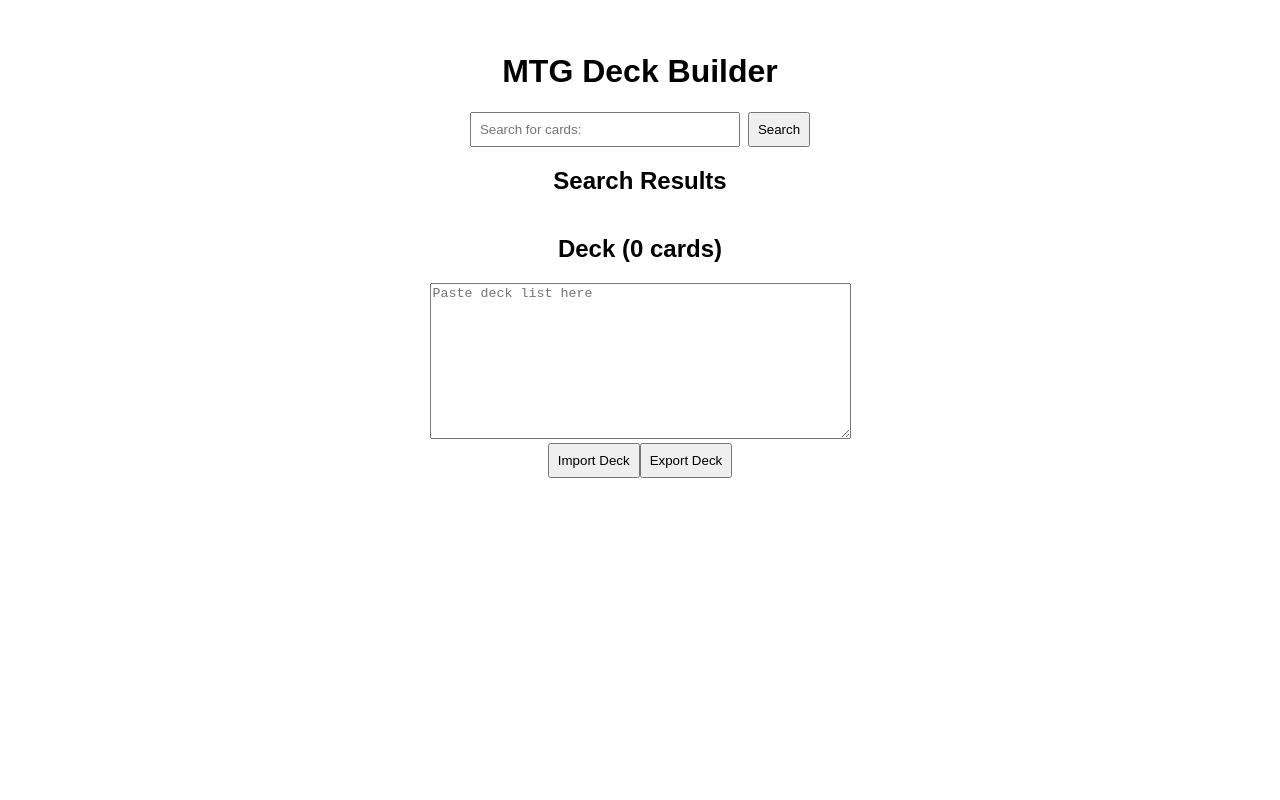
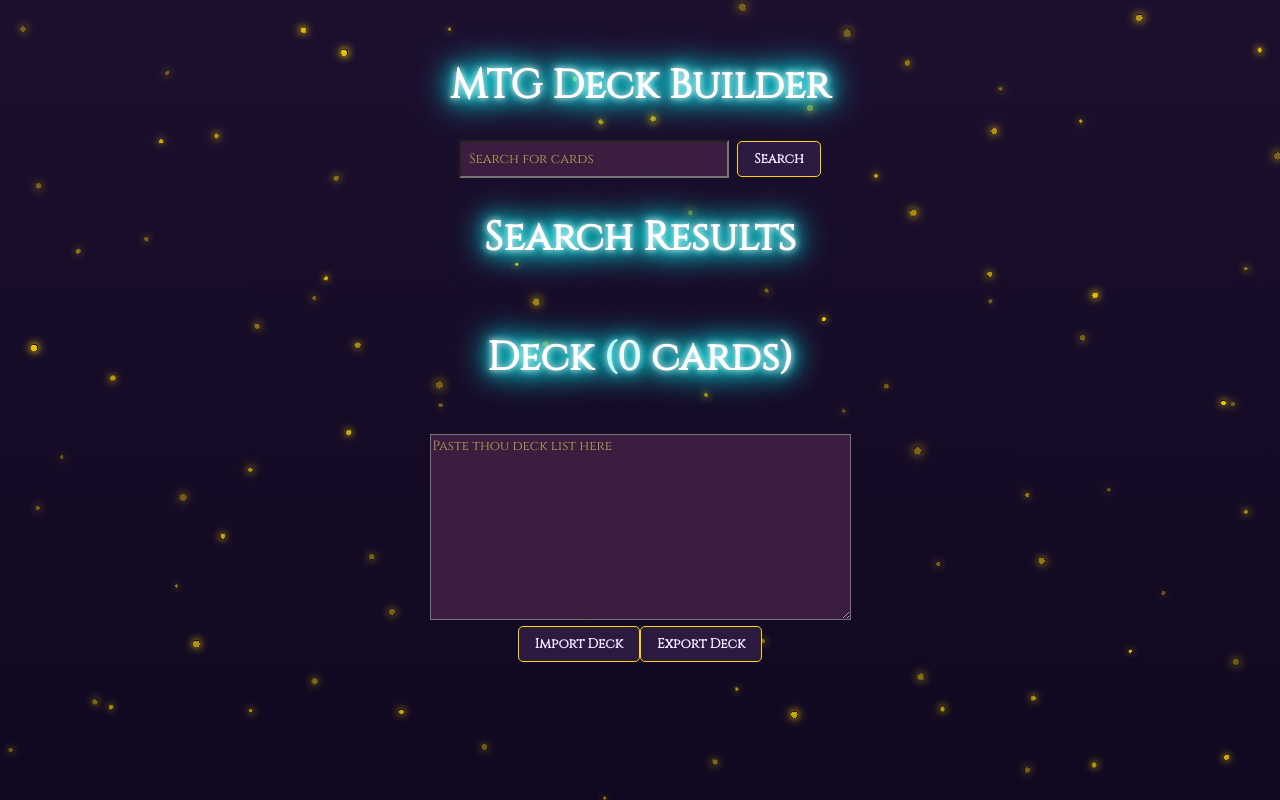
Before and after one commit to jakecumber1/mtg_deck_builder, a React (Create React App) app: page / in a window 1280 px wide. Built offline with nearby package versions, Linux system fonts and the light colour scheme.

Commit message:
stylized website with css, edited the preview and title of page in index

```diff
--- a/public/index.html
+++ b/public/index.html
@@ -1,15 +1,20 @@
 <!DOCTYPE html>
 <html lang="en">
   <head>
+    <title>MTGDeckBuilder</title>
+    <meta name="description" content="Magic the gathering deck builder, cosmic themed, but not as awesome as the bowling variety." />
+    <meta name="theme-color" content="#2c1a47" />
+
+    <!-- Open Graph, used for sending links of the site -->
+    <meta property="og:title" content="StarDeck" />
+    <meta property="og:description" content="Build your cosmic deck in a glowing universe of stars." />
+    <meta property="og:image" content="%PUBLIC_URL%/preview.png" />
+    <meta property="og:url" content="https://yourdomain.com" />
+    <meta property="og:type" content="website" />
+
     <meta charset="utf-8" />
-    <link rel="icon" href="%PUBLIC_URL%/favicon.ico" />
     <meta name="viewport" content="width=device-width, initial-scale=1" />
     <meta name="theme-color" content="#000000" />
-    <meta
-      name="description"
-      content="Web site created using create-react-app"
-    />
-    <link rel="apple-touch-icon" href="%PUBLIC_URL%/logo192.png" />
     <!--
       manifest.json provides metadata used when your web app is installed on a
       user's mobile device or desktop. See https://developers.google.com/web/fundamentals/web-app-manifest/
--- a/src/App.css
+++ b/src/App.css
@@ -1,17 +1,141 @@
+@import url('https://fonts.googleapis.com/css2?family=Cinzel&display=swap');
 .App {
   text-align: center;
   padding: 2rem;
-  font-family: Arial, sans-serif;
+  font-family: 'Cinzel', serif;
+}
+/*DAY 3: we want to handle the theming of our website so here we are in the
+lines of the styling sheet.
+By the end of today I'm trying to get a dark purply background, some funky wizard font,
+and a decent UI feature I've been thinking about since day 1*/
+
+body {
+  background: linear-gradient(to bottom, #1c0f2e, #100820);
+  color: #f2f2f2;
+  font-family: 'Cinzel', serif;
+  min-height: 100vh;
+  margin: 0;
+  padding: 0;
+  background-repeat: no-repeat;
+  background-size: cover;
+  background-attachment: fixed;
+}
+body::before {
+  content: '';
+  position: fixed;
+  top: 0;
+  left: 0;
+  width: 100%;
+  height: 100%;
+  pointer-events: none;
+  background: transparent;
+}
+
+/*write a class with styling for our background stars*/
+.star-container {
+  position: fixed;
+  top: 0;
+  left: 0;
+  width: 100vw;
+  height: 100vh;
+  z-index: -1;
+  pointer-events: none;
+  overflow: hidden;
+}
+/*container for holding our stars*/
+/*Animation for making stars twinkle*/
+@keyframes twinkle {
+  0%, 100% {opacity: 0.9; transform: scale(1);}
+  50% {opacity: 0.4; transform: scale(1.2);}
+}
+.star {
+  position: absolute;
+  width: 8px;
+  height: 8px;
+  background: radial-gradient(circle, gold 40%, transparent 40%);
+  transform: rotate(45deg);
+  box-shadow: 0 0 6px gold, 0 0 12px gold;
+  border-radius: 50%;
+  animation: twinkle 3s infinite ease-in-out;
+}
+
+.star::before, .star::after {
+  content: '';
+  position: absolute;
+  top: -50%;
+  left: 0;
+  width: 100%;
+  height: 200%;
+  background: radial-gradient(circle, gold 40%, transparent 40%);
+  transform: rotate(60deg);
+  border-radius: 50%;
+}
+.star::after {
+  transform: rotate(120deg);
+}
+
+/*bonus for day 3, headers which glow*/
+.glow {
+  font-size: 2.5rem;
+  font-weight: bold;
+  color: #fff;
+  text-align: center;
+  text-shadow:
+  0 0 5px #fff,
+  0 0 10px #0ff,
+  0 0 20px #0ff,
+  0 0 30px #0ff,
+  0 0 40px #0ff;
+  animation: pulseGlow 2s infinite ease-in-out;
+}
+@keyframes pulseGlow {
+  0%, 100% {
+    text-shadow:
+      0 0 5px #fff,
+      0 0 10px #0ff,
+      0 0 20px #0ff,
+      0 0 30px #0ff,
+      0 0 40px #0ff;
+  }
+  50% {
+    text-shadow:
+      0 0 10px #fff,
+      0 0 20px #0ff,
+      0 0 30px #0ff,
+      0 0 40px #0ff,
+      0 0 50px #0ff;
+  }
 }
 
 input {
   padding: 0.5rem;
   width: 250px;
   margin-right: 0.5rem;
+  font-family: inherit;
+  background: #3b1e3f;
+  color: #bfa757;
+  opacity: 1;
+}
+
+input::placeholder {
+  color: #bfa757;
+  opacity: 1;
 }
 
 button {
-  padding: 0.5rem;
+  background-color: #2d1a40;
+  color: #f2e6ff;
+  border: 1px solid gold;
+  padding: 0.5rem 1rem;
+  border-radius: 5px;
+  font-family: inherit;
+  font-weight: bold;
+  transition: background-color 0.3s ease;
+  cursor: pointer;
+}
+
+button:hover {
+  background-color: #4b2c6d;
 }
 
 .card-list {
@@ -20,12 +144,13 @@ button {
   justify-content: center;
   gap: 1rem;
   margin-top: 1rem;
+  margin-bottom: 1rem;
 }
 
 .card {
-  border: 1px solid #ccc;
+  border: 1px solid gold;
   padding: 0.5rem;
-  background: #f8f8f8;
+  background: #3b1e3f;
   display: inline-block;
   text-align: center;
   max-width: 100%;
@@ -53,3 +178,14 @@ button {
   height: 150px;
   margin-right: 8px;
 }
+
+textarea {
+  font-family: inherit;
+  background: #3b1e3f;
+  color: #bfa757;
+  opacity: 1;
+}
+textarea::placeholder {
+  color: #bfa757;
+  opacity: 1;
+}
--- a/src/App.js
+++ b/src/App.js
@@ -1,4 +1,4 @@
-import React, {useState} from 'react';
+import React, {useState, useEffect} from 'react';
 import axios from 'axios';
 import './App.css';
 
@@ -157,7 +157,58 @@ function App() {
       </div>
     )
   }
+  //write a function for generating stars in the background of our website
+  //stars are stylized in app.cs, this just generates and puts them into the html
+  //we're going to do structured randomness, to ensure the stars are spread-out intentionally but not looking placed individually.
+  const generateStars = (numRows = 8, numCols = 12) => {
+    const starContainer = document.getElementById("star-container");
+    //ensure the container is empty before we populate it, if it isn't empty don't run the function
+    if (starContainer && starContainer.children.length > 0) return;
 
+    const screenWidth = window.innerWidth;
+    const screenHeight = window.innerHeight;
+
+    const cellWidth = screenWidth / numCols;
+    const cellHeight = screenHeight / numRows;
+
+    //iterate through our rows and columns, populating the stars at fixed points but within a random distance of that point
+    for (let row = 0; row < numRows; row++) {
+      for (let col = 0; col < numCols; col++) {
+        const star = document.createElement("div");
+        star.classList.add("star");
+
+        //in our grid, pick a random position within the current cell
+        const x = col * cellWidth + Math.random() * cellWidth;
+        const y = row * cellHeight + Math.random() * cellHeight;
+
+        //randomize the size of the star
+        //guarentees us a size between 3-7 pixels
+        const size = Math.random() * 4 + 3;
+        star.style.left = `${x}px`;
+        star.style.top = `${y}px`;
+        star.style.width = `${size}px`;
+        star.style.height = `${size}px`;
+        //randomize the timing of the animation, so stars shine differently from eachother
+        star.style.animationDelay = `${Math.random() * 5}s`;
+
+        starContainer.appendChild(star);
+      }
+    }
+  };
+
+  const StarContainer = () => {
+    useEffect(() => {
+      const starContainer = document.createElement("div");
+      starContainer.className = "star-container";
+      starContainer.id = "star-container";
+      document.body.appendChild(starContainer);
+      //generate stars
+      generateStars();
+      //clean up
+      return () => {};
+    }, [])
+    return null;
+  };
   //Now that our basic deck building functions are handled we can create the actual page
   //Remember that the webpage is wrapped in a return statement in the app function.
   //The current layout starting day 2 is just one section after the other, here is what I want my final layout to be
@@ -171,16 +222,17 @@ function App() {
   */
   return (
     <div className="App">
-      <h1>MTG Deck Builder</h1>
+      <StarContainer></StarContainer>
+      <h1 className="glow">MTG Deck Builder</h1>
       <input
         type="text"
         value={searchQuery}
         onChange={e => setSearchQuery(e.target.value)}
-        placeholder="Search for cards:"
+        placeholder="Search for cards"
       ></input>
       <button onClick={searchCards}>Search</button>
 
-      <h2>Search Results</h2>
+      <h2 className="glow">Search Results</h2>
         <div className="card-list">
           {searchResults.map((card, index) => (
             <div key={index} className="card">
@@ -190,7 +242,7 @@ function App() {
             </div>
           ))}
         </div>
-      <h2>Deck ({deck.length} cards)</h2>
+      <h2 className="glow">Deck ({deck.length} cards)</h2>
       <div className="card-list">
         {deck.map((card, index) => (
           <div key={index} className="card">
@@ -200,10 +252,11 @@ function App() {
           </div>
         ))}
       </div>
+      <div>
         <textarea
           rows="10"
           cols="50"
-        placeholder="Paste deck list here"
+          placeholder="Paste thou deck list here"
           value={importText}
           onChange={(e) => setImportText(e.target.value)}>
         </textarea>
@@ -211,6 +264,7 @@ function App() {
         <button onClick={importDeck}>Import Deck</button>
         <button onClick={exportDeck}>Export Deck</button>
       </div>
+    </div>
   );
 }
 
```
Lines whose indentation alone changed are shown as unchanged.
